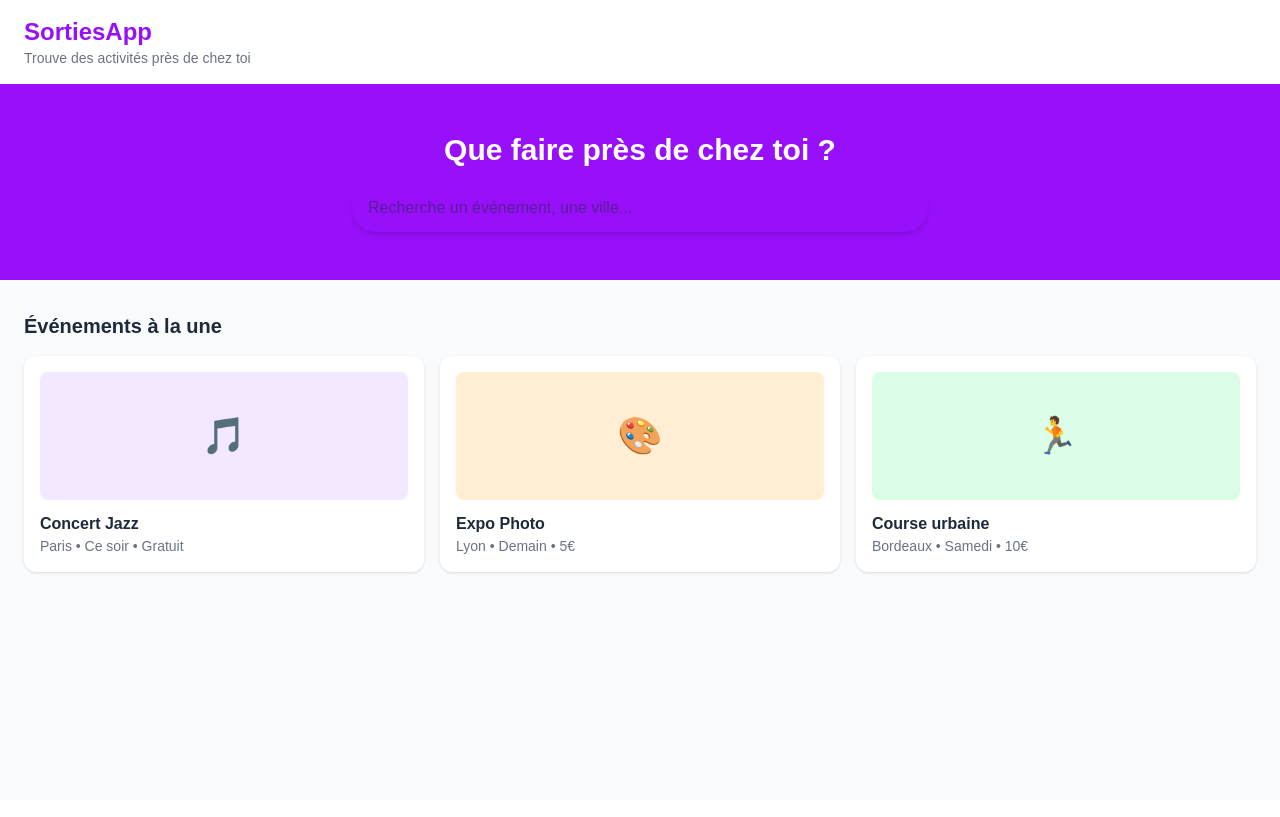
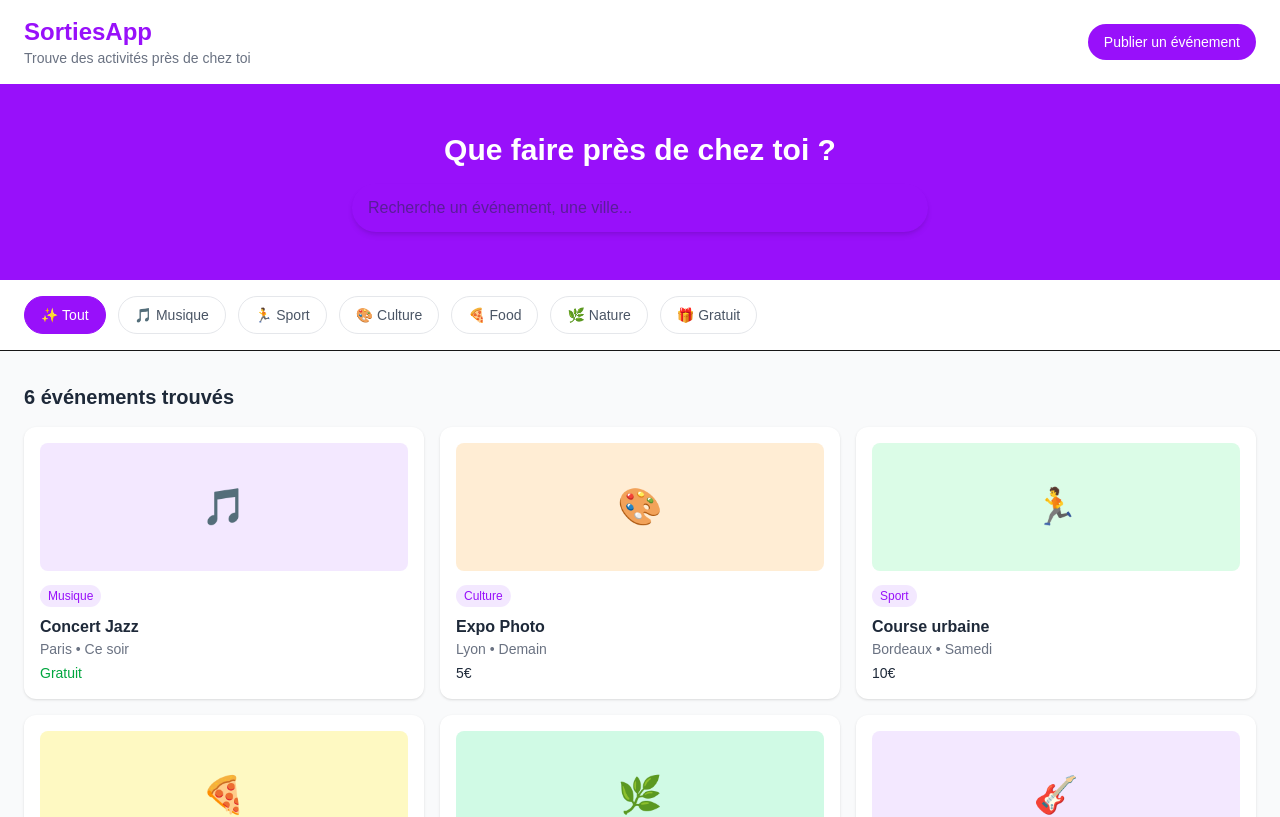
Before and after one commit to magicjardinag/sorties-app, a Next.js app: page / in a window 1280 px wide. Shown: the top 817 px of the page. Built offline with nearby package versions, Linux system fonts and the light colour scheme.

Commit message:
Filtres et recherche fonctionnels

```diff
--- a/app/page.tsx
+++ b/app/page.tsx
@@ -1,14 +1,52 @@
-import Image from "next/image";
+"use client"
+
+import { useState } from "react"
+
+const evenements = [
+  { id: 1, titre: "Concert Jazz", ville: "Paris", quand: "Ce soir", prix: "Gratuit", categorie: "Musique", emoji: "🎵", couleur: "bg-purple-100" },
+  { id: 2, titre: "Expo Photo", ville: "Lyon", quand: "Demain", prix: "5€", categorie: "Culture", emoji: "🎨", couleur: "bg-orange-100" },
+  { id: 3, titre: "Course urbaine", ville: "Bordeaux", quand: "Samedi", prix: "10€", categorie: "Sport", emoji: "🏃", couleur: "bg-green-100" },
+  { id: 4, titre: "Marché bio", ville: "Nantes", quand: "Dimanche", prix: "Gratuit", categorie: "Food", emoji: "🍕", couleur: "bg-yellow-100" },
+  { id: 5, titre: "Randonnée forêt", ville: "Grenoble", quand: "Samedi", prix: "Gratuit", categorie: "Nature", emoji: "🌿", couleur: "bg-emerald-100" },
+  { id: 6, titre: "Festival Rock", ville: "Paris", quand: "Vendredi", prix: "15€", categorie: "Musique", emoji: "🎸", couleur: "bg-purple-100" },
+]
+
+const categories = [
+  { label: "Tout", emoji: "✨" },
+  { label: "Musique", emoji: "🎵" },
+  { label: "Sport", emoji: "🏃" },
+  { label: "Culture", emoji: "🎨" },
+  { label: "Food", emoji: "🍕" },
+  { label: "Nature", emoji: "🌿" },
+  { label: "Gratuit", emoji: "🎁" },
+]
+
 export default function Home() {
+  const [categorieActive, setCategorieActive] = useState("Tout")
+  const [recherche, setRecherche] = useState("")
+
+  const evenementsFiltres = evenements.filter((e) => {
+    const matchCategorie = categorieActive === "Tout" ||
+      (categorieActive === "Gratuit" ? e.prix === "Gratuit" : e.categorie === categorieActive)
+    const matchRecherche = e.titre.toLowerCase().includes(recherche.toLowerCase()) ||
+      e.ville.toLowerCase().includes(recherche.toLowerCase())
+    return matchCategorie && matchRecherche
+  })
+
   return (
     <main className="min-h-screen bg-gray-50">
       {/* Header */}
-      <header className="bg-white shadow-sm py-4 px-6">
-        <h1 className="text-2xl font-bold text-purple-600">SortiesApp</h1>
-        <p className="text-gray-500 text-sm">Trouve des activités près de chez toi</p>
+      <header className="bg-white shadow-sm py-4 px-6 flex items-center justify-between">
+        <div>
+          <h1 className="text-2xl font-bold text-purple-600">SortiesApp</h1>
+          <p className="text-gray-500 text-sm">Trouve des activités près de chez toi</p>
+        </div>
+        <button className="bg-purple-600 text-white px-4 py-2 rounded-full text-sm font-medium hover:bg-purple-700">
+          Publier un événement
+        </button>
       </header>
 
-      {/* Barre de recherche */}
+      {/* Hero */}
       <section className="bg-purple-600 py-12 px-6 text-center">
         <h2 className="text-white text-3xl font-bold mb-4">
           Que faire près de chez toi ?
@@ -17,30 +55,57 @@ export default function Home() {
           type="text"
           placeholder="Recherche un événement, une ville..."
           className="w-full max-w-xl px-4 py-3 rounded-full text-gray-800 shadow-md outline-none"
+          value={recherche}
+          onChange={(e) => setRecherche(e.target.value)}
         />
+      </section>
+
+      {/* Filtres */}
+      <section className="px-6 py-4 bg-white border-b flex gap-3 overflow-x-auto">
+        {categories.map((cat) => (
+          <button
+            key={cat.label}
+            onClick={() => setCategorieActive(cat.label)}
+            className={`flex items-center gap-2 px-4 py-2 rounded-full border text-sm font-medium whitespace-nowrap transition-colors ${
+              categorieActive === cat.label
+                ? "bg-purple-600 text-white border-purple-600"
+                : "border-gray-200 text-gray-600 hover:bg-purple-50 hover:border-purple-300 hover:text-purple-600"
+            }`}
+          >
+            {cat.emoji} {cat.label}
+          </button>
+        ))}
       </section>
 
       {/* Événements */}
       <section className="px-6 py-8">
-        <h3 className="text-xl font-bold text-gray-800 mb-4">Événements à la une</h3>
-        <div className="grid grid-cols-1 md:grid-cols-3 gap-4">
-          {/* Carte événement */}
-          <div className="bg-white rounded-xl shadow p-4">
-            <div className="bg-purple-100 rounded-lg h-32 mb-3 flex items-center justify-center text-purple-400 text-4xl">🎵</div>
-            <h4 className="font-bold text-gray-800">Concert Jazz</h4>
-            <p className="text-gray-500 text-sm">Paris • Ce soir • Gratuit</p>
+        <h3 className="text-xl font-bold text-gray-800 mb-4">
+          {evenementsFiltres.length} événement{evenementsFiltres.length > 1 ? "s" : ""} trouvé{evenementsFiltres.length > 1 ? "s" : ""}
+        </h3>
+        {evenementsFiltres.length === 0 ? (
+          <div className="text-center py-16 text-gray-400">
+            <p className="text-4xl mb-4">😕</p>
+            <p className="text-lg">Aucun événement trouvé</p>
           </div>
-          <div className="bg-white rounded-xl shadow p-4">
-            <div className="bg-orange-100 rounded-lg h-32 mb-3 flex items-center justify-center text-orange-400 text-4xl">🎨</div>
-            <h4 className="font-bold text-gray-800">Expo Photo</h4>
-            <p className="text-gray-500 text-sm">Lyon • Demain • 5€</p>
+        ) : (
+          <div className="grid grid-cols-1 md:grid-cols-3 gap-4">
+            {evenementsFiltres.map((e) => (
+              <div key={e.id} className="bg-white rounded-xl shadow p-4 hover:shadow-md transition-shadow cursor-pointer">
+                <div className={`${e.couleur} rounded-lg h-32 mb-3 flex items-center justify-center text-4xl`}>
+                  {e.emoji}
+                </div>
+                <span className="text-xs bg-purple-100 text-purple-600 px-2 py-1 rounded-full font-medium">
+                  {e.categorie}
+                </span>
+                <h4 className="font-bold text-gray-800 mt-2">{e.titre}</h4>
+                <p className="text-gray-500 text-sm">{e.ville} • {e.quand}</p>
+                <p className={`font-medium text-sm mt-1 ${e.prix === "Gratuit" ? "text-green-600" : "text-gray-800"}`}>
+                  {e.prix}
+                </p>
+              </div>
+            ))}
           </div>
-          <div className="bg-white rounded-xl shadow p-4">
-            <div className="bg-green-100 rounded-lg h-32 mb-3 flex items-center justify-center text-green-400 text-4xl">🏃</div>
-            <h4 className="font-bold text-gray-800">Course urbaine</h4>
-            <p className="text-gray-500 text-sm">Bordeaux • Samedi • 10€</p>
-          </div>
-        </div>
+        )}
       </section>
     </main>
   )
```
